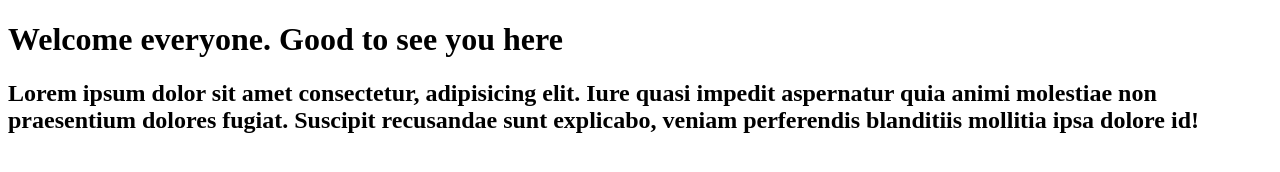
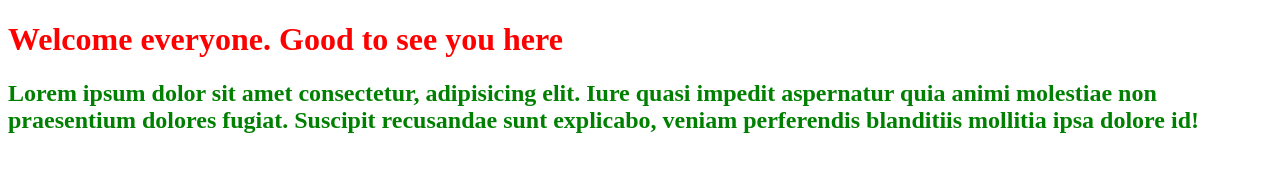
Before and after one commit to DatDucNguyen165/Brain_dead, a plain HTML site: page index.html in a window 1280 px wide. Drawn offline with Linux system fonts and the light colour scheme.

Commit message:
Cat add some color to text

```diff
--- a/index.html
+++ b/index.html
@@ -7,7 +7,7 @@
     <title>Document</title>
 </head>
 <body>
-   <h1>Welcome everyone. Good to see you here</h1>
-   <h2>Lorem ipsum dolor sit amet consectetur, adipisicing elit. Iure quasi impedit aspernatur quia animi molestiae non praesentium dolores fugiat. Suscipit recusandae sunt explicabo, veniam perferendis blanditiis mollitia ipsa dolore id!</h2>
+   <h1 style="color: red">Welcome everyone. Good to see you here</h1>
+   <h2 style="color: green;">Lorem ipsum dolor sit amet consectetur, adipisicing elit. Iure quasi impedit aspernatur quia animi molestiae non praesentium dolores fugiat. Suscipit recusandae sunt explicabo, veniam perferendis blanditiis mollitia ipsa dolore id!</h2>
 </body>
 </html>
```
